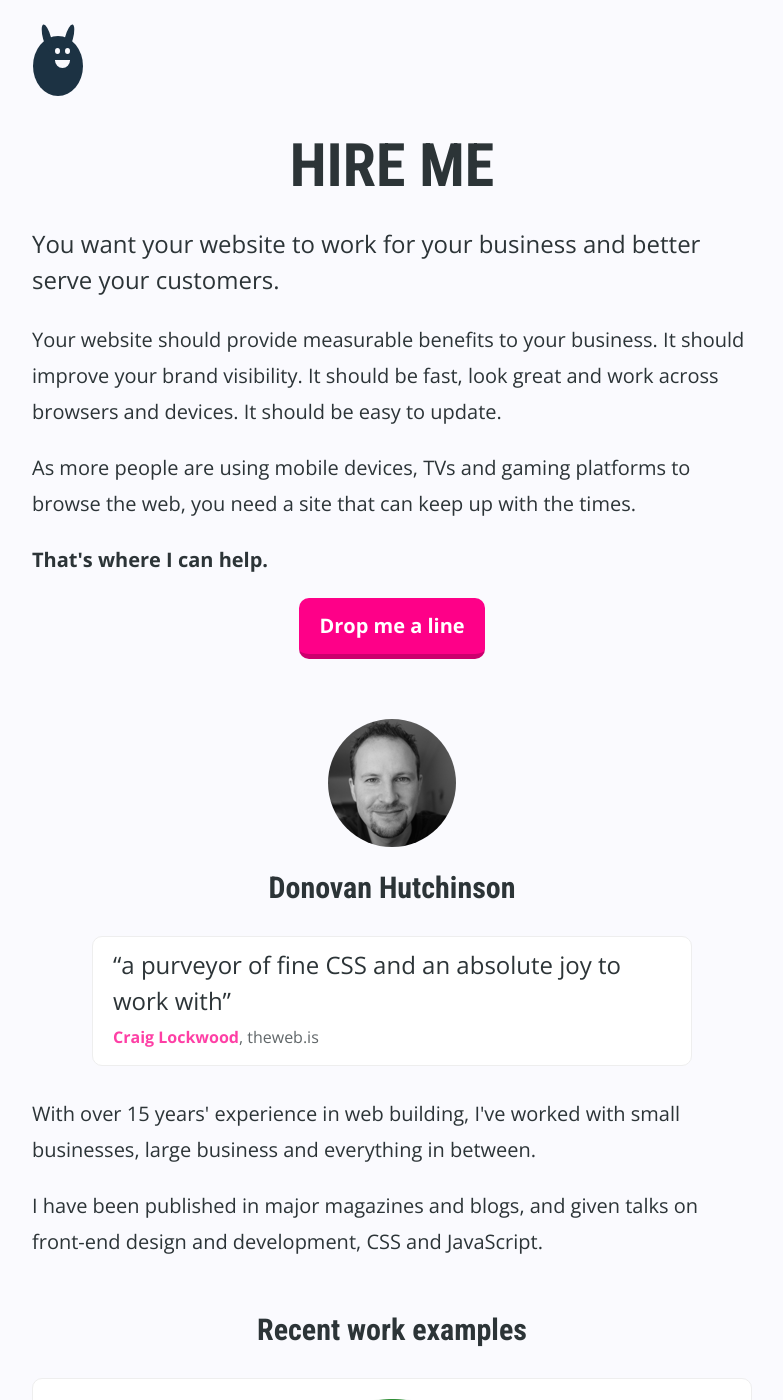
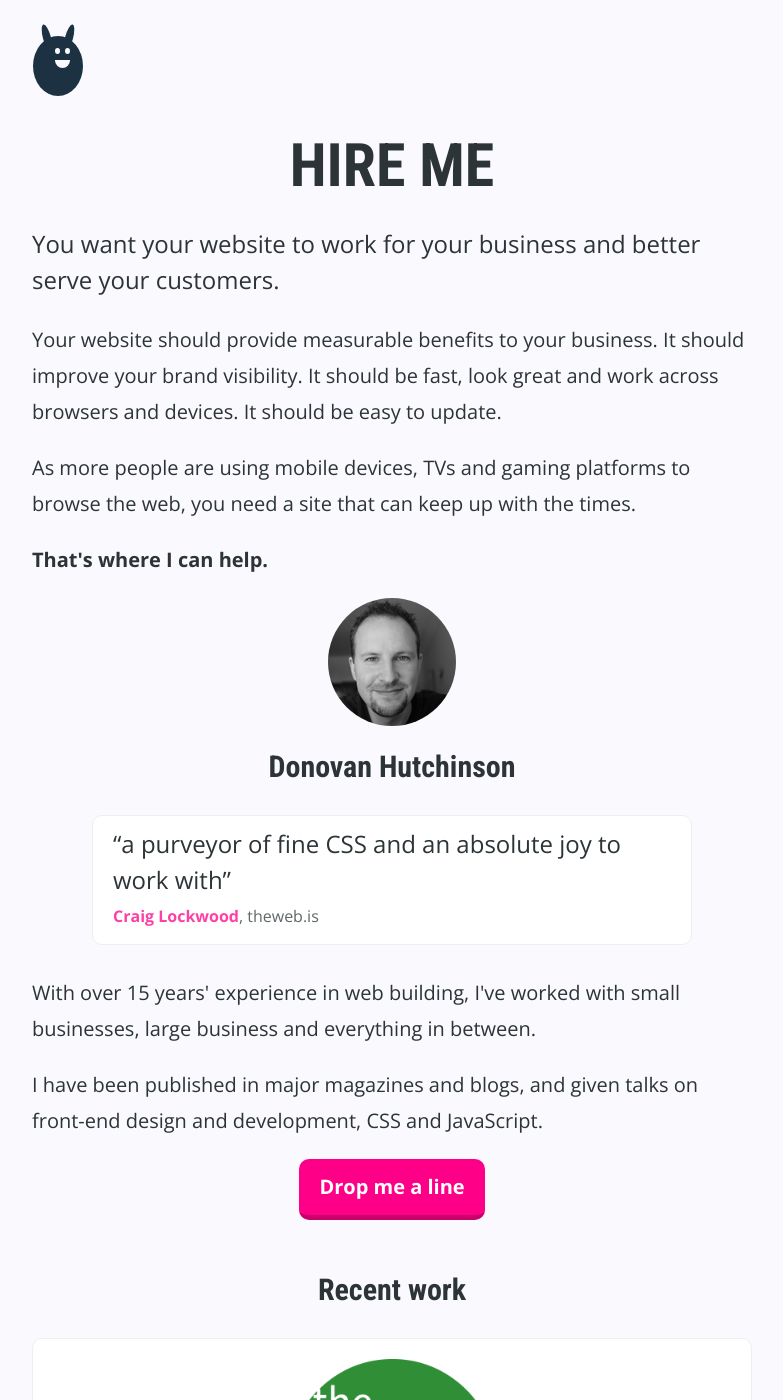
Before and after one commit to donovanh/donovanh.github.com, a Jekyll site: the page built from hire/index.html, in a window 1280 px wide and 1400 px high. Shown: the whole window, without its empty margins (248-1031 px from the left). Built offline with Jekyll 4.4.1, drawn with Linux system fonts in a browser that asks for light colours; nearby versions of some CDN libraries.

Commit message:
Better content order

```diff
--- a/hire/index.html
+++ b/hire/index.html
@@ -18,10 +18,6 @@ bodyTag: internal
 
   <p><strong>That's where I can help.</strong></p>
 
-  <p class="centered" style="padding-bottom: 2em">
-    <a href="mailto:hireme@hop.ie?subject=Web%20Project%20Enquiry&amp;body=Tell%20me%20a%20little%20about%20what%20you%20need,%20when%20and%20whether%20you%20have%20a%20budget%20in%20mind" class="large button">Drop me a line</a>
-  </p>
-
   <img src="/images/me.png" width="128" alt="Donovan Hutchinson" class="circle centered" />
 
   <h2 class="centered" style="margin-top: 0.75em">Donovan Hutchinson</h2>
@@ -37,7 +33,11 @@ bodyTag: internal
 
   <p>I have been published in major magazines and blogs, and given talks on front-end design and development, CSS and JavaScript.</p>
 
-  <h2 class="centered">Recent work examples</h2>
+  <p class="centered">
+    <a href="mailto:hireme@hop.ie?subject=Web%20Project%20Enquiry&amp;body=Tell%20me%20a%20little%20about%20what%20you%20need,%20when%20and%20whether%20you%20have%20a%20budget%20in%20mind" class="large button">Drop me a line</a>
+  </p>
+
+  <h2 class="centered">Recent work</h2>
 
   <section class="project">
     <a href="http://theweb.is"><img src="/images/case-studies/thewebis/thewebis.png" alt="The Web Is..." style="max-width:200px" width="100%" class="centered" /></a>
```
